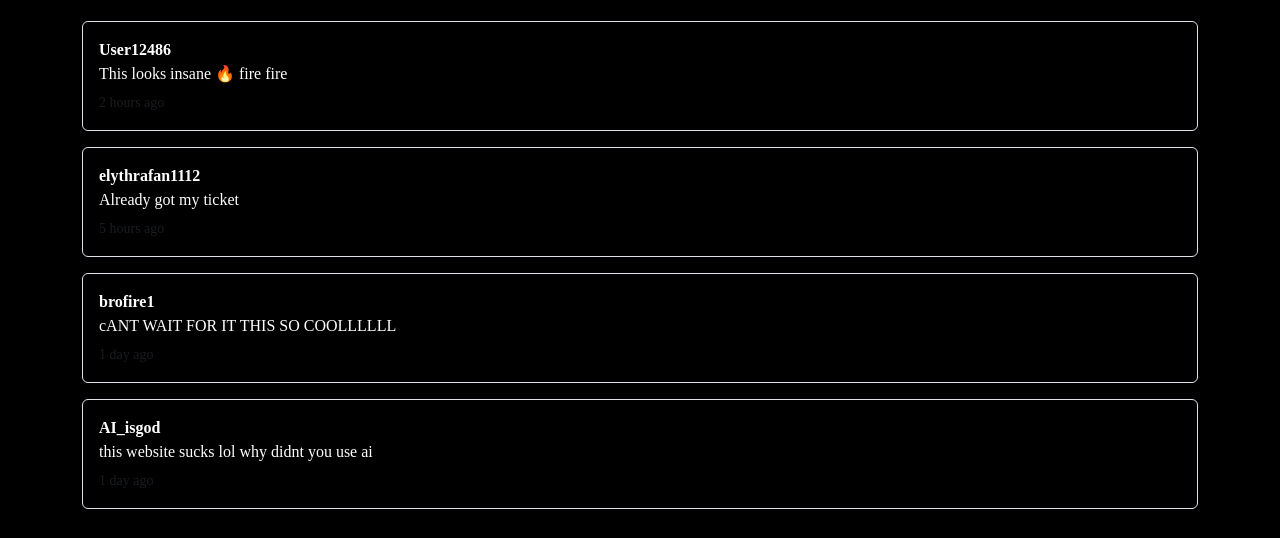
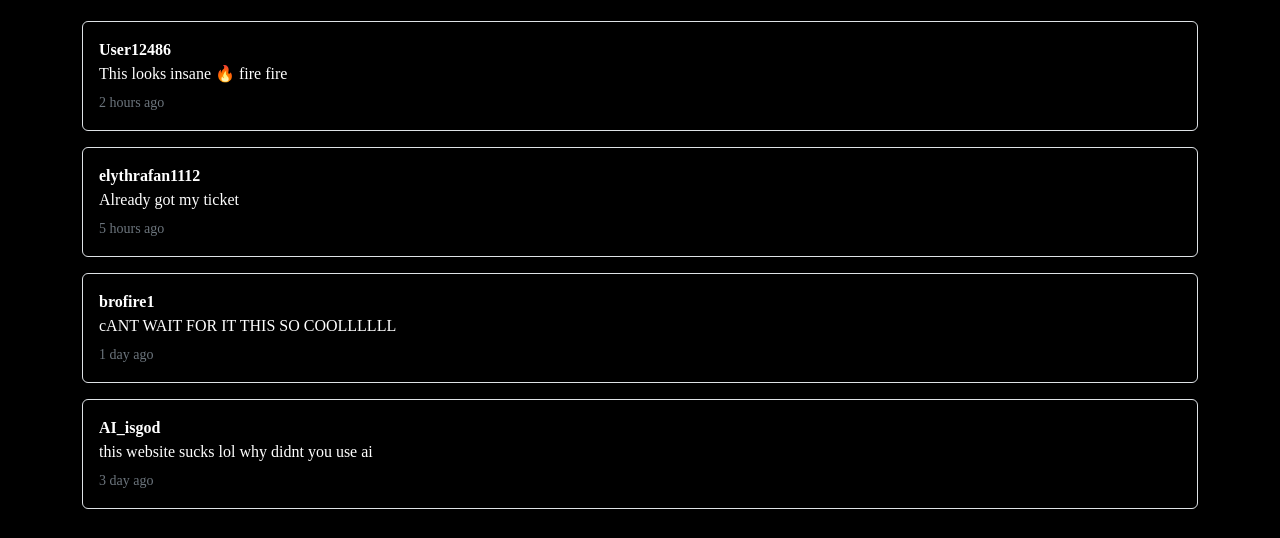
Before and after one commit to satriyo-burner/Tugas-5, a plain HTML site: page index.html in a window 1280 px wide. Shown: the part 3928-4466 px from the top of the page. Drawn offline with nearby package versions, Linux system fonts and the light colour scheme; a web font is replaced by a local one.

Commit message:
Add files via upload

```diff
--- a/index.html
+++ b/index.html
@@ -213,25 +213,25 @@
       <div class="comment border rounded p-3 mb-3">
         <strong>User12486</strong>
         <p class="mb-1">This looks insane 🔥 fire fire</p>
-        <small class="text-muted">2 hours ago</small>
+        <small class="text-secondary">2 hours ago</small>
       </div>
 
       <div class="comment border rounded p-3 mb-3">
         <strong>elythrafan1112</strong>
         <p class="mb-1">Already got my ticket</p>
-        <small class="text-muted">5 hours ago</small>
+        <small class="text-secondary">5 hours ago</small>
       </div>
 
       <div class="comment border rounded p-3 mb-3">
         <strong>brofire1</strong>
         <p class="mb-1">cANT WAIT FOR IT THIS SO COOLLLLLL</p>
-        <small class="text-muted">1 day ago</small>
+        <small class="text-secondary">1 day ago</small>
       </div>
 
       <div class="comment border rounded p-3 mb-3">
         <strong>AI_isgod</strong>
         <p class="mb-1">this website sucks lol why didnt you use ai</p>
-        <small class="text-muted">1 day ago</small>
+        <small class="text-secondary">3 day ago</small>
       </div>
     </div>
 
```
